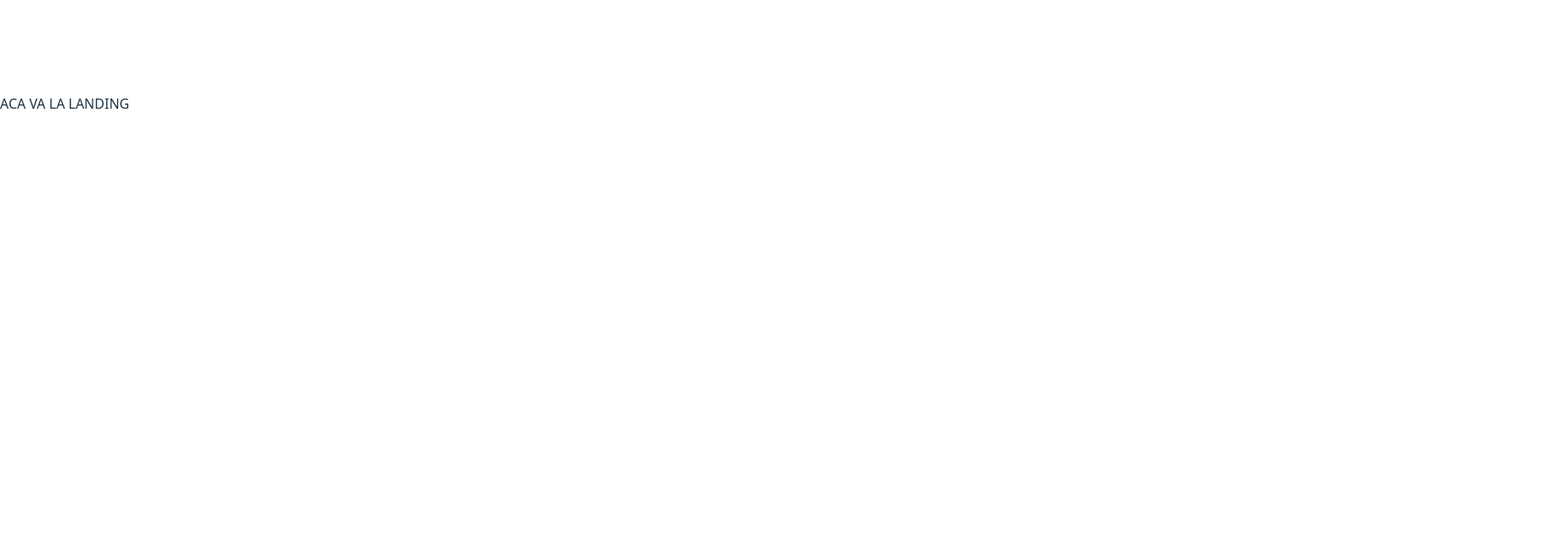
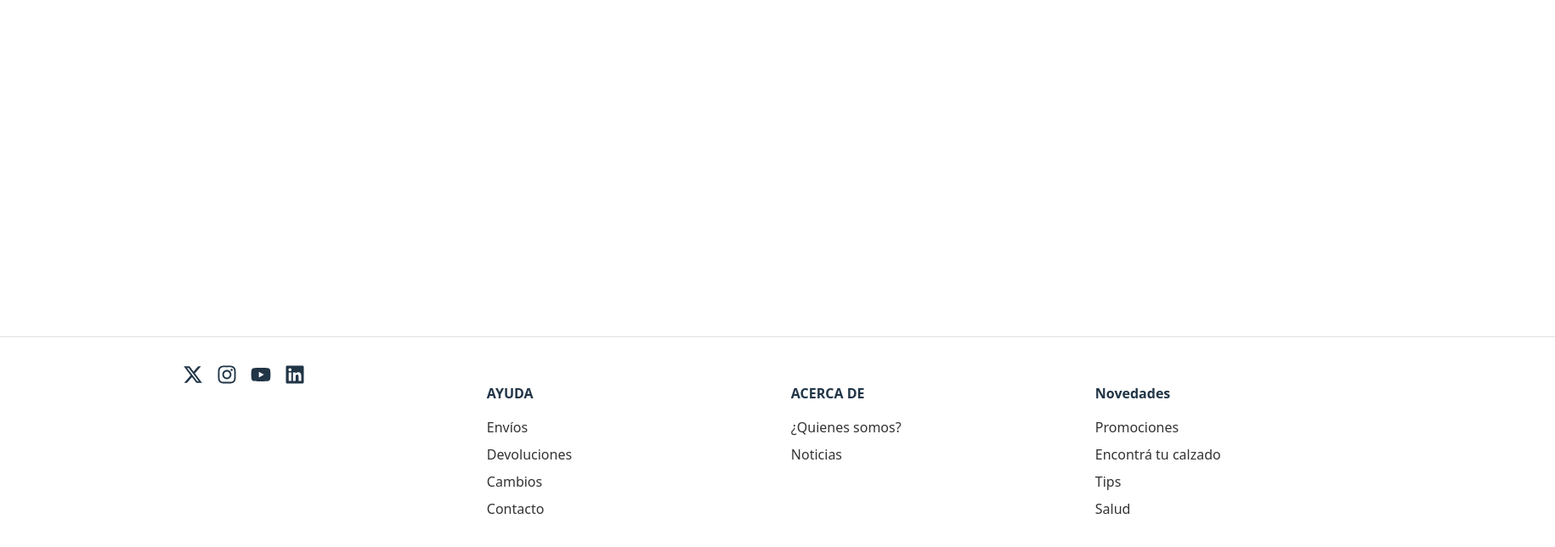
Before and after one commit to ZERO-JIFAR/lab4_proyecto_front, a React (Vite) app: page / in a window 1280 px wide. Shown: the part 278-922 px from the top of the page at 85% size, 1830 px wide, since content can reach past the window. Before the commit the page ends 800 px from the top, so only its background shows below. Built offline with nearby package versions, Linux system fonts and the light colour scheme.

Commit message:
Footer agregado

```diff
--- a/package.json
+++ b/package.json
@@ -11,7 +11,8 @@
   },
   "dependencies": {
     "react": "^19.0.0",
-    "react-dom": "^19.0.0"
+    "react-dom": "^19.0.0",
+    "react-icons": "^5.5.0"
   },
   "devDependencies": {
     "@eslint/js": "^9.21.0",
--- a/src/components/screens/landing/landing.tsx
+++ b/src/components/screens/landing/landing.tsx
@@ -1,11 +1,14 @@
 import React from 'react';
+import Footer from '../../ui/footer/footer';
 
 const Landing = () => {
   return (
     <div>
+      <div style={{ minHeight: '80vh' }}>
+        <h1 style={{ textAlign: 'center', padding: '2rem' }}>Landing provisional, rellenar aca</h1>
+      </div>
 
-    ACA VA LA LANDING
-
+      <Footer />
     </div>
   );
 };
--- /dev/null
+++ b/src/components/ui/footer/footer.module.css
@@ -0,0 +1,47 @@
+.footer {
+  width: 200%;
+  border-top: 1px solid #e0e0e0;
+  padding: 2rem 1rem;
+  background-color: white;
+}
+
+.container {
+  display: grid;
+  grid-template-columns: repeat(auto-fit, minmax(180px, 1fr));
+  gap: 2rem;
+  max-width: 1400px;
+  margin: 0 auto;
+  width: 100%;
+}
+
+.column {
+  display: flex;
+  flex-direction: column;
+}
+
+.socialIcons {
+  display: flex;
+  gap: 1rem;
+  font-size: 1.5rem;
+}
+
+h4 {
+  margin-bottom: 1rem;
+  font-weight: 600;
+}
+
+ul {
+  list-style: none;
+  padding: 0;
+  margin: 0;
+}
+
+li {
+  margin-bottom: 0.5rem;
+  color: #333;
+  cursor: pointer;
+}
+
+li:hover {
+  text-decoration: underline;
+}
--- /dev/null
+++ b/src/components/ui/footer/footer.tsx
@@ -0,0 +1,49 @@
+import React from 'react';
+import styles from './footer.module.css';
+import { FaXTwitter, FaInstagram, FaYoutube, FaLinkedin } from 'react-icons/fa6';
+import { SiFigma } from 'react-icons/si';
+
+const Footer = () => {
+  return (
+    <footer className={styles.footer}>
+      <div className={styles.container}>
+        <div className={styles.column}>
+          <div className={styles.socialIcons}>
+            <FaXTwitter />
+            <FaInstagram />
+            <FaYoutube />
+            <FaLinkedin />
+          </div>
+        </div>
+        <div className={styles.column}>
+          <h4>AYUDA</h4>
+          <ul>
+            <li>Envíos</li>
+            <li>Devoluciones</li>
+            <li>Cambios</li>
+            <li>Contacto</li>
+          </ul>
+        </div>
+        <div className={styles.column}>
+          <h4>ACERCA DE</h4>
+          <ul>
+            <li>¿Quienes somos?</li>
+            <li>Noticias</li>
+
+          </ul>
+        </div>
+        <div className={styles.column}>
+          <h4>Novedades</h4>
+          <ul>
+            <li>Promociones</li>
+            <li>Encontrá tu calzado</li>
+            <li>Tips</li>
+            <li>Salud</li>
+          </ul>
+        </div>
+      </div>
+    </footer>
+  );
+};
+
+export default Footer;
```
Also changed, not shown: 1 other file (tests, documents, lock files or other folders).
